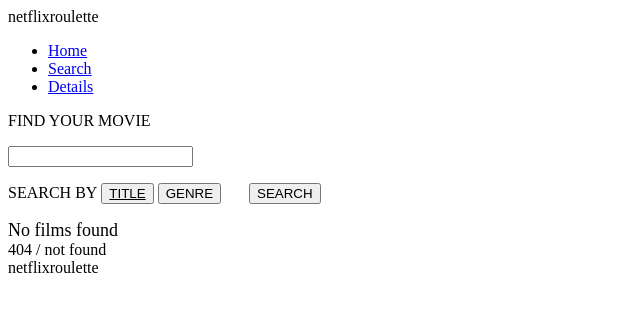
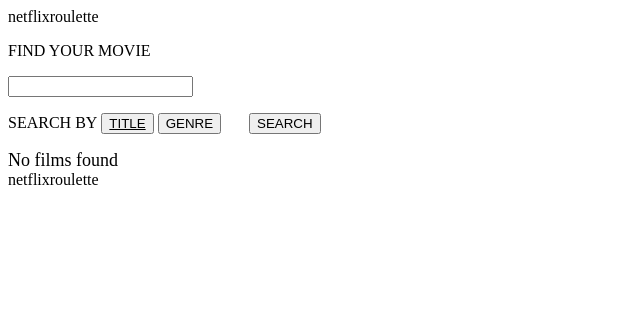
Before and after one commit to attilio-react/react-project, a React app: page / in a window 1280 px wide. Before the commit this address had no page. Shown: the top 312 px of the page, without its empty margins (0-640 px from the left). Built offline with nearby package versions, Linux system fonts and the light colour scheme.

Commit message:
Use switch for exactly one route

```diff
--- a/src/App.jsx
+++ b/src/App.jsx
@@ -2,7 +2,7 @@
 
 import {paths} from 'Common/Paths.jsx'
 
-import {HashRouter as Router, Route, Link} from 'react-router-dom'
+import {HashRouter as Router, Route, Switch} from 'react-router-dom'
 
 import {ErrorBoundary} from './ErrorBoundary.jsx'
 
@@ -18,24 +18,12 @@
             <ErrorBoundary>
                 <Label text="netflixroulette" />
 
-                <nav>
-                    <ul>
-                        <li>
-                            <Link to="/">Home</Link>
-                        </li>
-                        <li>
-                            <Link to={paths.SEARCH_PATH}>Search</Link>
-                        </li>
-                        <li>
-                            <Link to={paths.DETAILS_PATH}>Details</Link>
-                        </li>
-                    </ul>
-                </nav>
-
-                <Route path={paths.ROOT_PATH} exact component={MovieSearch} />
-                <Route path={paths.SEARCH_PATH} component={MovieSearch} />
-                <Route path={paths.DETAILS_PATH} component={MovieDetails} />
-                <Route path={paths.UNKNOWN_PATH} component={NotFound} />
+                <Switch>
+                    <Route path={paths.ROOT_PATH} exact component={MovieSearch} />
+                    <Route path={paths.SEARCH_PATH} component={MovieSearch} />
+                    <Route path={paths.DETAILS_PATH} component={MovieDetails} />
+                    <Route path={paths.UNKNOWN_PATH} component={NotFound} />
+                </Switch>
 
                 <Label text="netflixroulette" />
             </ErrorBoundary>
```
